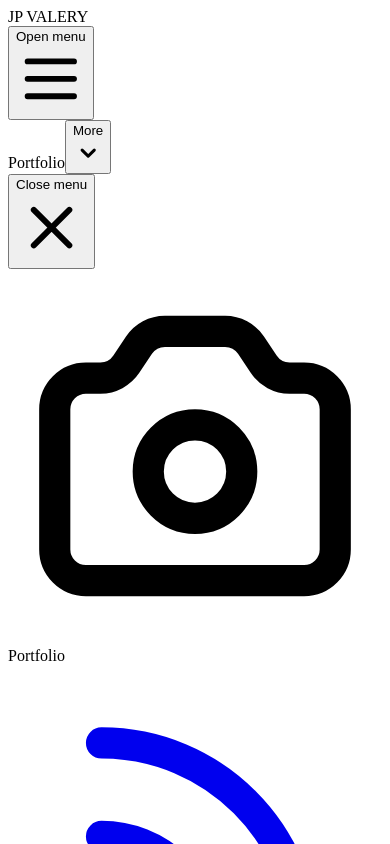
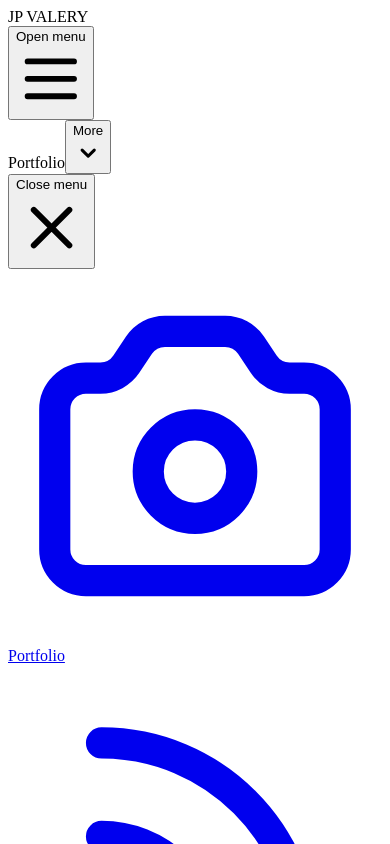
Before and after one commit to jpvalery/portfolio, a Next.js app: page /biography in a window 390 px wide. Both pictures are taken after a click on the button "Open menu". Shown: the top 844 px of the page. Built offline with nearby package versions, Linux system fonts and the light colour scheme.

Commit message:
fix: menu state

```diff
--- a/components/Header.js
+++ b/components/Header.js
@@ -13,6 +13,15 @@ import {
   MenuIcon,
   XIcon,
 } from '@heroicons/react/outline'
+
+function Mlink(props) {
+  let { href, children, ...rest } = props
+  return (
+    <NextLink href={href}>
+      <a {...rest}>{children}</a>
+    </NextLink>
+  )
+}
 
 export default function Header() {
   const [isMobileOpen, setIsMobileOpen] = useState(false)
@@ -64,7 +73,7 @@ export default function Header() {
                         <div className="relative grid gap-8 px-8 py-8 bg-gray-900">
                           <Menu.Item>
                             {({ active }) => (
-                              <NextLink href="/biography">
+                              <Mlink href="/biography">
                                 <span className="flex items-start p-3 -m-3 rounded-lg cursor-pointer hover:bg-gray-800">
                                   <UserCircleIcon className="flex-shrink-0 w-6 h-6 text-accent" />
                                   <div className="ml-4">
@@ -76,7 +85,7 @@ export default function Header() {
                                     </p>
                                   </div>
                                 </span>
-                              </NextLink>
+                              </Mlink>
                             )}
                           </Menu.Item>
 
@@ -227,14 +236,14 @@ export default function Header() {
 
                 <div className="w-11/12">
                   <nav className="grid gap-y-8">
-                    <NextLink href="/featured-shots">
+                    <Mlink href="/featured-shots">
                       <span className="flex items-center p-3 -m-3 rounded-md cursor-pointer hover:bg-gray-800">
                         <CameraIcon className="flex-shrink-0 w-6 h-6 text-accent" />
                         <span className="ml-3 text-base font-medium text-white">
                           Portfolio
                         </span>
                       </span>
-                    </NextLink>
+                    </Mlink>
 
                     <a
                       href="https://archive.jpvalery.photo"
@@ -248,14 +257,14 @@ export default function Header() {
                       </span>
                     </a>
 
-                    <NextLink href="/about">
+                    <Mlink href="/about">
                       <span className="flex items-center p-3 -m-3 rounded-md cursor-pointer hover:bg-gray-800">
                         <UserCircleIcon className="flex-shrink-0 w-6 h-6 text-accent" />
                         <span className="ml-3 text-base font-medium text-white">
                           About me
                         </span>
                       </span>
-                    </NextLink>
+                    </Mlink>
 
                     <a
                       href="https://unsplash.com/@jpvalery"
```
